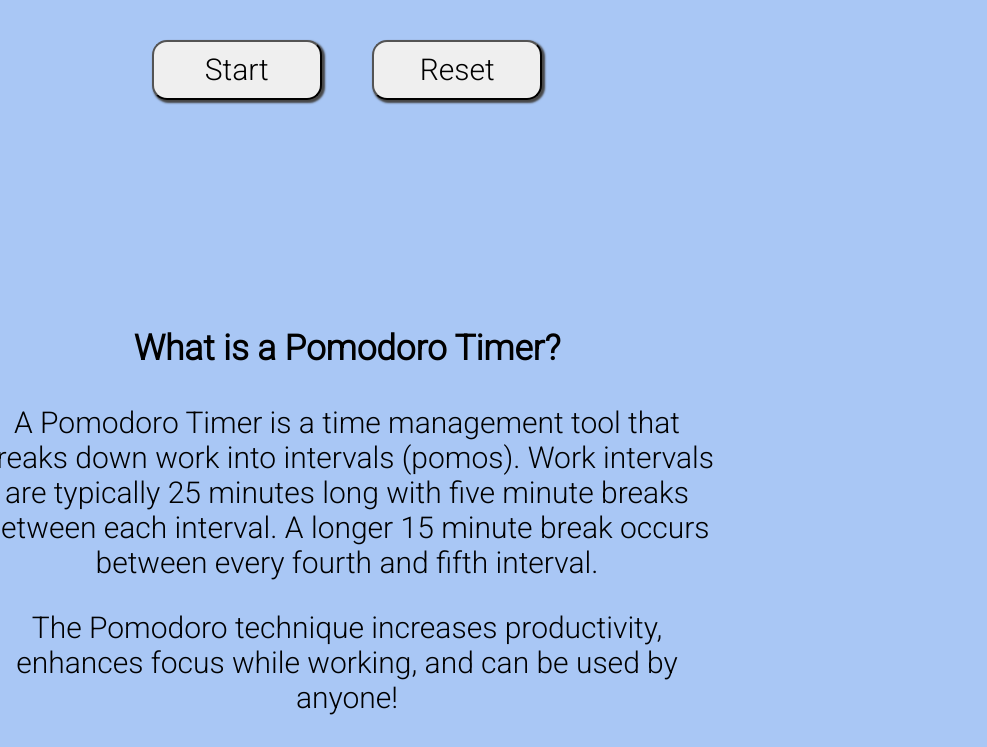
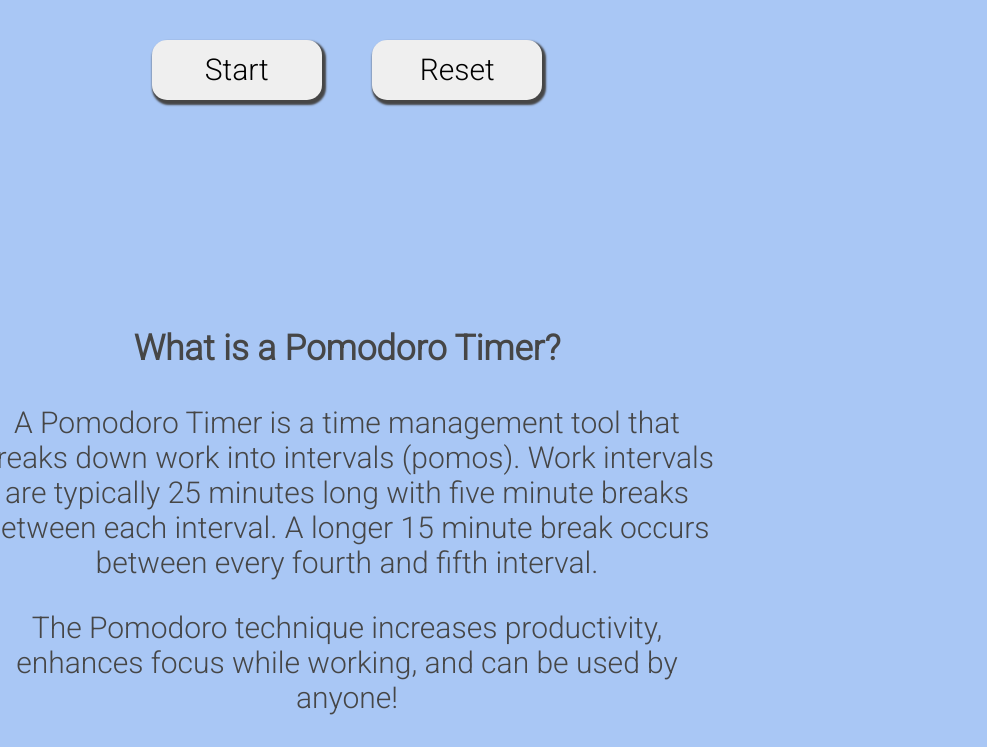
Before and after one commit to nidhigiridhar/cse110-w21-group35, a plain HTML site: page source/productoro.html in a window 1280 px wide. Shown: the part 624-1371 px from the top of the page, without its empty margins (293-1280 px from the left). Drawn offline with Linux system fonts and the light colour scheme.

Commit message:
Changed font color and removed button border

```diff
--- a/source/styles.css
+++ b/source/styles.css
@@ -25,7 +25,8 @@
 
 body {
   background-color: var(--clr-base-pomo);
-  display:flexbox;
+  color: var(--clr-dark);
+  display: flexbox;
 }
 p {
 
@@ -82,8 +83,8 @@ button {
   font-family: var(--ff-secondary);
   font-size: var(--fs-mode-button);
   border-radius: 15px;
-  /* border: var(--clr-accent-pomo) 3px solid; */
-  box-shadow: 2px 2px 2px 1px var(--clr-dark) ;
+  border: none;
+  box-shadow: 2px 3px 2px 2px var(--clr-dark);
 }
 #startButton {
   position: absolute;
```
